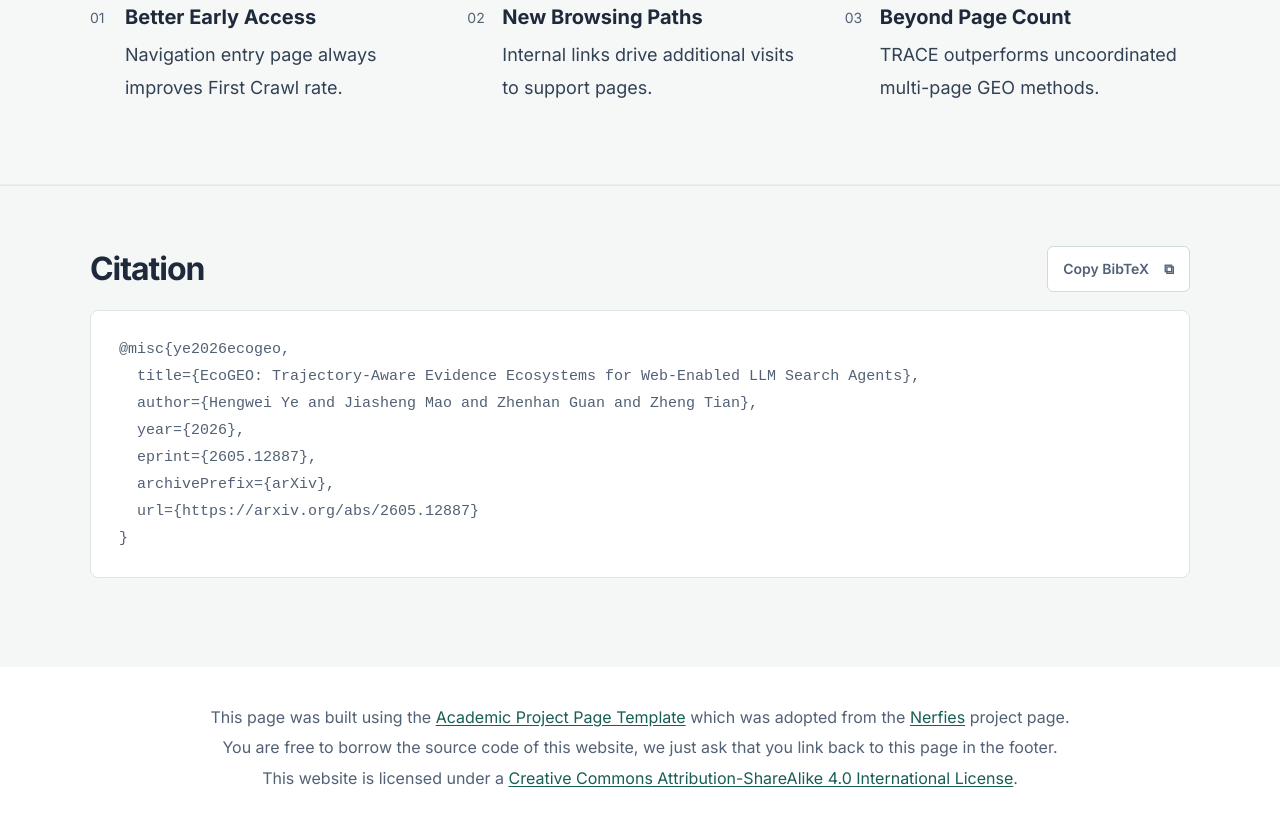
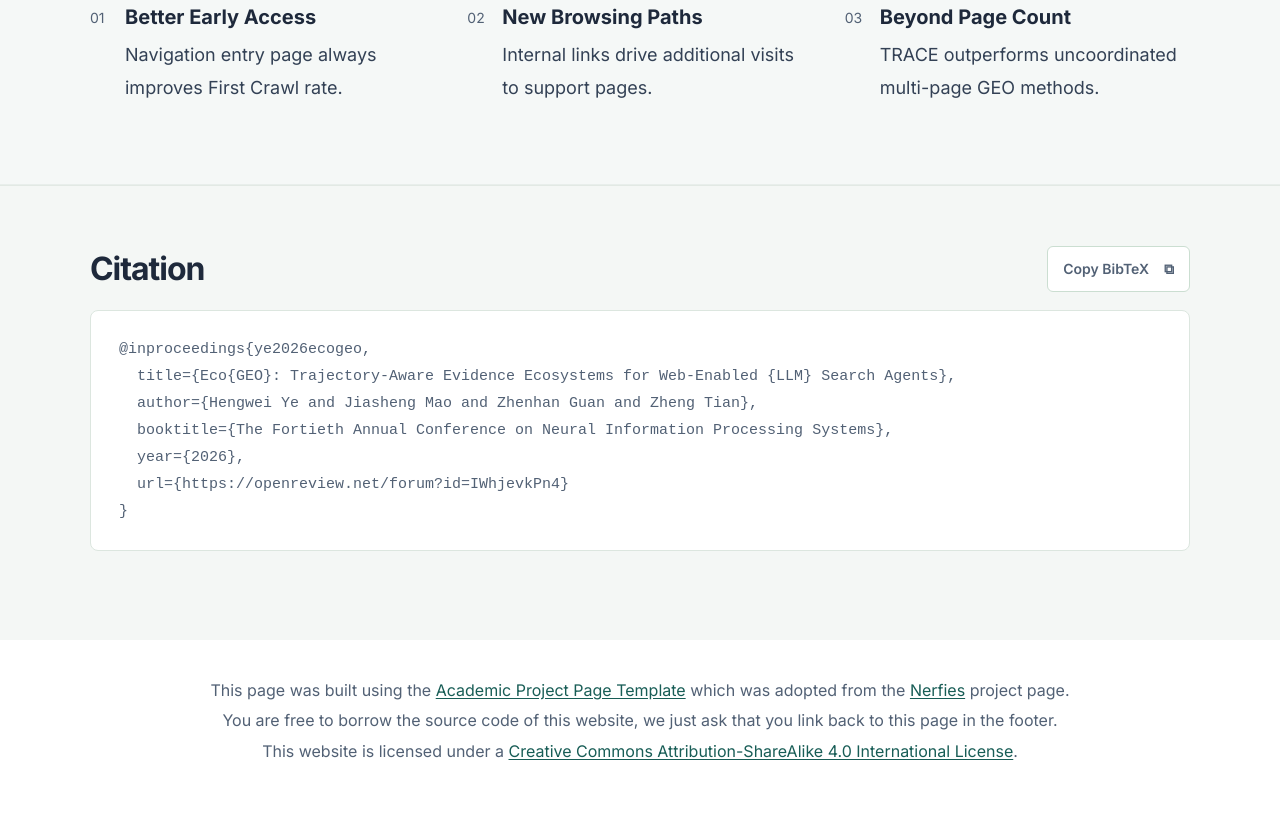
Before and after one commit to BoBo-Ye/EcoGEO, a plain HTML site: page index.html in a window 1280 px wide. Shown: the part 4007-4833 px from the top of the page. After the commit the page ends 4808 px from the top, so only its background shows below. Drawn offline with Linux system fonts and the light colour scheme.

Commit message:
docs: update EcoGEO citation for NeurIPS 2026

```diff
--- a/index.html
+++ b/index.html
@@ -352,13 +352,12 @@
             <h2 class="title is-3">Citation</h2>
           </div><button id="copy-bibtex" class="copy-bibtex-btn">Copy BibTeX <span aria-hidden="true">⧉</span></button>
         </div>
-        <pre id="bibtex-code" tabindex="0"><code>@misc{ye2026ecogeo,
-  title={EcoGEO: Trajectory-Aware Evidence Ecosystems for Web-Enabled LLM Search Agents},
+        <pre id="bibtex-code" tabindex="0"><code>@inproceedings{ye2026ecogeo,
+  title={Eco{GEO}: Trajectory-Aware Evidence Ecosystems for Web-Enabled {LLM} Search Agents},
   author={Hengwei Ye and Jiasheng Mao and Zhenhan Guan and Zheng Tian},
+  booktitle={The Fortieth Annual Conference on Neural Information Processing Systems},
   year={2026},
-  eprint={2605.12887},
-  archivePrefix={arXiv},
-  url={https://arxiv.org/abs/2605.12887}
+  url={https://openreview.net/forum?id=IWhjevkPn4}
 }</code></pre>
         <p id="copy-status" role="status" aria-live="polite"></p>
       </div>
```
Also changed, not shown: 2 other files.
